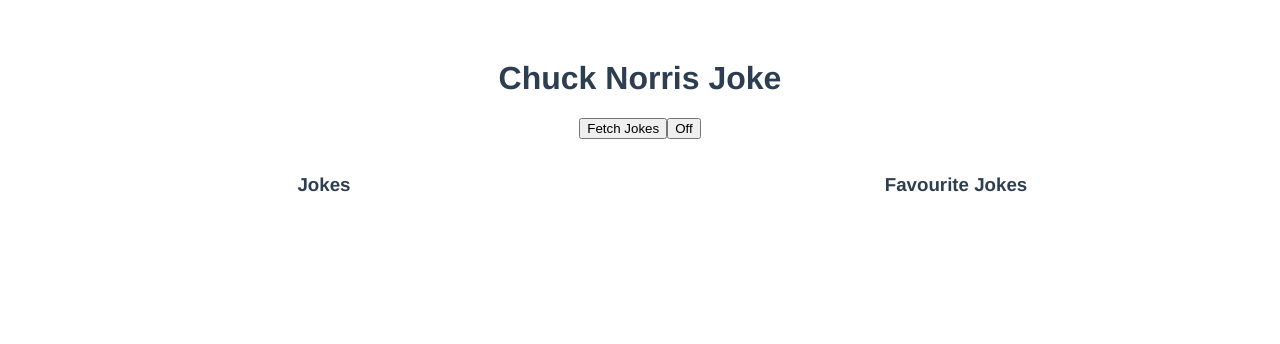
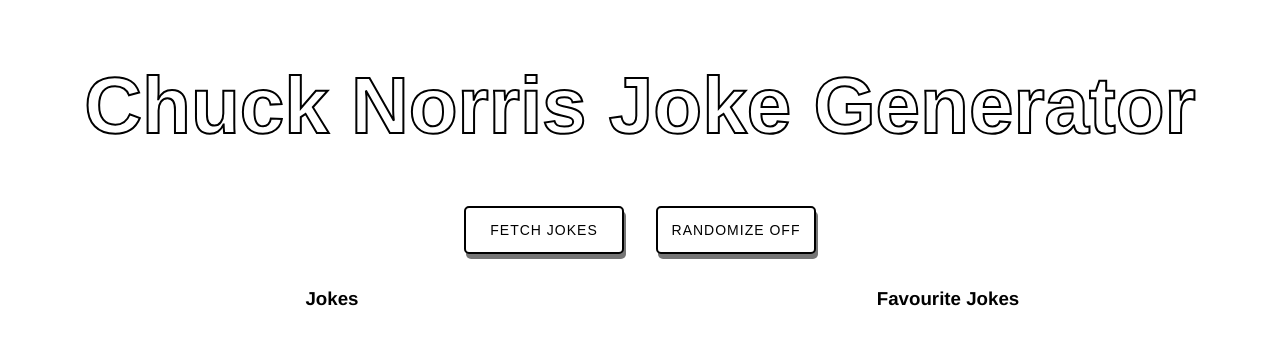
Before and after one commit to krista-r/chuck-norris-api, a Vue app: page / in a window 1280 px wide. Shown: the top 344 px of the page. Built offline with nearby package versions, Linux system fonts and the light colour scheme.

Commit message:
stylizing page

```diff
--- a/src/App.vue
+++ b/src/App.vue
@@ -1,13 +1,15 @@
 <template>
   <div id="app">
     <header>
-      <h1>Chuck Norris Joke</h1>
-      <button @click="fetchData(10)">Fetch Jokes</button>
+      <h1>Chuck Norris Joke Generator</h1>
+      <div class="button-wrapper">
+        <button @click="fetchData(10)">FETCH JOKES</button>
 
-      <button @click="fetchRandom">
-        <span v-if="!currentState">Off</span>
-        <span v-else>On</span>
-      </button>
+        <button :class="{ active:currentState }" @click="fetchRandom">
+          <span v-if="!currentState">RANDOMIZE OFF</span>
+          <span v-else>RANDOMIZE ON</span>
+        </button>
+      </div>
     </header>
 
     <div class="lists-wrapper">
@@ -19,6 +21,7 @@
 
 <style lang="scss">
   @import './styles/app.scss';
+
 </style>
 
 <script>
--- a/src/components/favouriteList.vue
+++ b/src/components/favouriteList.vue
@@ -1,12 +1,12 @@
 <template>
   <div class="list">
     <h3>Favourite Jokes</h3>
-    <ol>
-        <li v-for="item in favouritesArr.slice(0, 10)" :key="item">
+    <ul>
+        <li v-for="(item, index) in favourites.slice(0, 10)" :key="index">
           <p v-html="item">{{ item }}</p>
-          <button @click="removeItem(item)">remove</button>
+          <button @click="removeItem(item)">&#10006;</button>
         </li>
-    </ol>
+    </ul>
   </div>
 </template>
 
@@ -16,16 +16,30 @@
 
 <script>
 export default {
-  computed: {
-    favouritesArr() {
-      return this.$store.state.favouritedJoke;
+
+  data()
+  {
+    return{
+      favourites: [],
+      favs: []
     }
   },
+
+  mounted()
+  {
+    this.favourites = this.$store.state.favouritedJoke;
+  },
+
+  // computed: {
+  //   favouritesArr() {
+  //     return this.$store.state.favouritedJoke;
+  //   }
+  // },
 
   methods: {
     removeItem(item)
     {
-      this.favouritesArr.splice(item, 1);
+      this.favourites.splice(item, 1);
     }
   }
 }
--- a/src/components/jokesList.vue
+++ b/src/components/jokesList.vue
@@ -4,7 +4,7 @@
     <ul>
         <li v-for="item in data" :key="item.id">
           <p v-html="item.joke">{{ item.joke }}</p>
-          <button @click="addToFavourites(item.joke)">Favourite</button>
+          <button @click="addToFavourites(item.joke)">&hearts;</button>
         </li>
     </ul>
   </div>
--- a/src/styles/app.scss
+++ b/src/styles/app.scss
@@ -2,31 +2,134 @@
     font-family: Avenir, Helvetica, Arial, sans-serif;
     -webkit-font-smoothing: antialiased;
     -moz-osx-font-smoothing: grayscale;
-    /* text-align: center; */
-    color: #2c3e50;
     margin-top: 60px;
+}
+
+button{
+    outline: none;
+    border: none;
 }
 
 
 header{
     text-align: center;
+    h1{
+        font-size: 5rem;
+        color: transparent;
+        -webkit-text-stroke: 2px black;
+        // text-shadow: 3px 5px 0 grey
+    }
+    .button-wrapper{
+        display: flex;
+        flex-direction: row;
+        justify-content: center;
+    }
+
+    button{
+        position: relative;
+        width: 10rem;
+        height: 3rem;
+        background-color: white;
+        border-radius: 5px;
+        border: 2px solid black;
+        font-size: 14px;
+        letter-spacing: 1px;
+        &.active{
+            background-color: #d1d1d1;
+            color:black;
+            // font-weight: bold;
+        }
+        &:last-child{
+            margin-left: 2rem;
+        }
+        &::after{
+            position: absolute;
+            background-color:rgba(26, 26, 26, 0.6);
+            content:'';
+            position: absolute;
+            top: 3px;
+            left: 0px;
+            height: 3rem;
+            width: 10rem;
+            z-index:-1;
+            border-radius: 5px;
+        }
+    }
 }
 
 .lists-wrapper{
     display: flex;
     flex-direction: row;
-    justify-content: space-evenly;
-    padding-top: 1rem;
+    justify-content: space-around;
+    padding: 1rem;
 
     .list{
         width: 50vw;
         height: 100vh;
-        // border: 0.5px solid black;
         h3{
             text-align: center;
         }
+
         p{
             font-size: 12px;
+            margin: 0;
+            width: 75%;
+        }
+
+        button{
+            position: relative;
+            width: 5rem;
+            height: 2rem;
+            margin-left: 1rem;
+            font-size: 20px;
+            border-radius: 5px;
+            transition: all 0.1s ease-in-out;
+            padding: 0 1rem;
+            color: white;
+            background-color: lightpink;
+            &::after{
+                background-color:rgba(192, 43, 65, 0.6);
+                content:'';
+                position: absolute;
+                top: 3px;
+                left: 0px;
+                height: 2rem;
+                width: 5rem;
+                z-index:-1;
+                border-radius: 5px;
+            }
+        }
+
+
+        ul {
+            list-style-type: none;
+            padding: 0 1rem;
+            li{
+                display: flex;
+                justify-content: space-between;
+                align-items: self-start;
+                padding-top: 0.75rem;
+            }
         }
     }
 }
+
+.lists-wrapper{
+    button:hover{
+        color: red;
+        top: 1px;
+        &::after{
+            height: 1.9rem;
+        }
+    }
+}
+
+
+.button-wrapper{
+    button:hover{
+        top: 1px;
+        &::after{
+            height: 2.9rem;
+        }
+    }
+}
```
